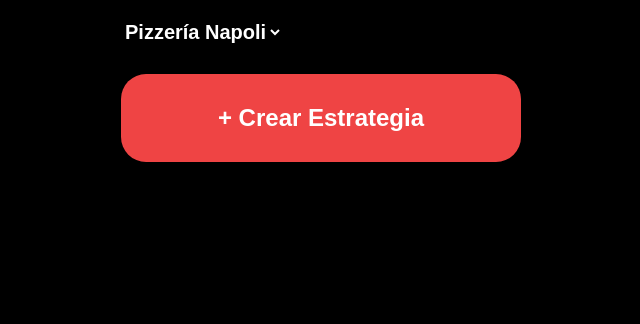
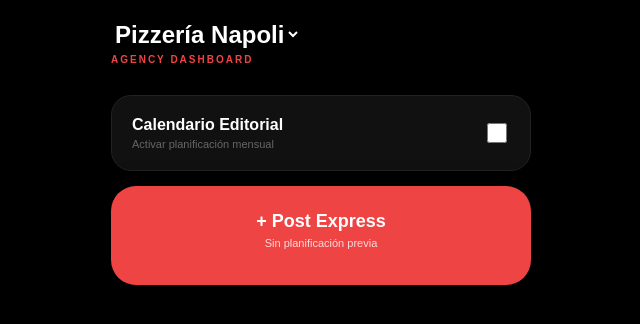
Before and after one commit to anamejiaviana/instagram-agency, a Next.js app: page / in a window 1280 px wide. Shown: the top 324 px of the page, without its empty margins (319-959 px from the left). Built offline with nearby package versions, Linux system fonts and the light colour scheme.

Commit message:
Estructura profesional de calendario y briefing

```diff
--- a/app/page.tsx
+++ b/app/page.tsx
@@ -1,88 +1,118 @@
 "use client";
 import React, { useState } from 'react';
 
-export default function AgenciaEstrategiaApp() {
+export default function AgenciaManager() {
   const [view, setView] = useState('home');
   const [activeAccount, setActiveAccount] = useState('Pizzería Napoli');
-  const [prompt, setPrompt] = useState('');
-  const [loading, setLoading] = useState(false);
-  const [uploadedImage, setUploadedImage] = useState<string | null>(null);
+  const [calendarEnabled, setCalendarEnabled] = useState(false);
+  const [briefing, setBriefing] = useState({
+    objetivo: 'Branding',
+    frecuencia: '8',
+    tono: 'Cercano',
+    idioma: 'Castellano',
+    prioridades: '',
+    mix: { producto: 40, educativo: 20, social: 20, equipo: 10, promo: 10 }
+  });
 
   const brands: any = {
-    'Pizzería Napoli': { color: '#ef4444', desc: 'Tradición italiana' },
-    'Clínica Dental': { color: '#0ea5e9', desc: 'Salud dental avanzada' }
+    'Pizzería Napoli': { color: '#ef4444', font: 'serif' },
+    'Clínica Dental': { color: '#0ea5e9', font: 'sans-serif' }
   };
 
-  const handleImageUpload = (e: any) => {
-    const file = e.target.files[0];
-    if (file) setUploadedImage(URL.createObjectURL(file));
+  const s = {
+    card: { backgroundColor: '#111', padding: '20px', borderRadius: '20px', border: '1px solid #222', marginBottom: '15px' },
+    label: { fontSize: '11px', color: '#666', textTransform: 'uppercase' as const, letterSpacing: '1px', display: 'block', marginBottom: '8px' },
+    input: { width: '100%', backgroundColor: '#000', border: '1px solid #333', borderRadius: '10px', padding: '12px', color: 'white', marginBottom: '15px', outline: 'none' }
   };
 
-  if (view === 'create') return (
-    <div style={{backgroundColor: '#000', minHeight: '100vh', padding: '20px', color: 'white', fontFamily: 'sans-serif'}}>
-      <div style={{maxWidth: '400px', margin: '0 auto'}}>
-        <button onClick={() => setView('home')} style={{background: 'none', color: '#666', border: 'none', cursor: 'pointer', marginBottom: '20px'}}>← Volver</button>
-        <h1 style={{fontSize: '24px', fontWeight: 'bold'}}>Nueva Estrategia</h1>
+  // VISTA: CONFIGURACIÓN DEL BRIEFING (Basado en tu estructura)
+  if (view === 'briefing') return (
+    <div style={{backgroundColor: '#000', minHeight: '100vh', padding: '20px', color: 'white'}}>
+      <div style={{maxWidth: '450px', margin: '0 auto'}}>
+        <button onClick={() => setView('home')} style={{color: '#666', background: 'none', border: 'none', cursor: 'pointer'}}>← Cancelar</button>
+        <h1 style={{fontSize: '24px', margin: '20px 0'}}>Briefing: Noviembre</h1>
 
-        <label style={{display: 'block', marginTop: '20px', fontSize: '12px', color: '#666'}}>1. SUBIR TU IMAGEN (OPCIONAL)</label>
-        <input type="file" onChange={handleImageUpload} style={{marginTop: '10px', fontSize: '12px'}} />
+        <div style={s.card}>
+          <label style={s.label}>Objetivo Principal</label>
+          <select style={s.input} onChange={(e) => setBriefing({...briefing, objetivo: e.target.value})}>
+            <option>Reservas / Leads</option>
+            <option>Ventas Web</option>
+            <option>Branding</option>
+            <option>Comunidad</option>
+          </select>
 
-        <label style={{display: 'block', marginTop: '20px', fontSize: '12px', color: '#666'}}>2. ¿QUÉ QUIERES COMUNICAR?</label>
-        <textarea
-          value={prompt}
-          onChange={(e) => setPrompt(e.target.value)}
-          placeholder="Ej: Promoción de limpieza dental..."
-          style={{width: '100%', height: '100px', backgroundColor: '#111', border: '1px solid #333', borderRadius: '15px', padding: '15px', color: 'white', marginTop: '10px', outline: 'none'}}
-        />
+          <label style={s.label}>Prioridades Comerciales (Evita lo genérico)</label>
+          <textarea
+            placeholder="Ej: Solo 20 unidades, citas limitadas..."
+            style={{...s.input, height: '80px'}}
+            onChange={(e) => setBriefing({...briefing, prioridades: e.target.value})}
+          />
+
+          <label style={s.label}>Frecuencia / Formatos</label>
+          <div style={{display: 'flex', gap: '10px'}}>
+            <select style={s.input}><option>8 Posts</option><option>12 Posts</option><option>16 Posts</option></select>
+            <select style={s.input}><option>4 Reels</option><option>6 Reels</option></select>
+          </div>
+
+          <label style={s.label}>Tono e Idioma</label>
+          <div style={{display: 'flex', gap: '10px'}}>
+            <select style={s.input}><option>Friendly</option><option>Premium</option><option>Directo</option></select>
+            <select style={s.input}><option>Castellano</option><option>Català</option><option>Mixto</option></select>
+          </div>
+        </div>
 
         <button
-          onClick={() => { setLoading(true); setTimeout(() => { setLoading(false); setView('result'); }, 1500); }}
-          style={{width: '100%', padding: '18px', backgroundColor: brands[activeAccount].color, border: 'none', borderRadius: '15px', color: 'white', fontWeight: 'bold', marginTop: '20px', cursor: 'pointer'}}
+          onClick={() => { setCalendarEnabled(true); setView('home'); }}
+          style={{width: '100%', padding: '18px', backgroundColor: '#fff', color: '#000', borderRadius: '15px', fontWeight: 'bold', border: 'none', cursor: 'pointer'}}
         >
-          {loading ? 'PLANIFICANDO...' : 'GENERAR POST'}
+          GENERAR CALENDARIO ESTRATÉGICO ✨
         </button>
-      </div>
-    </div>
-  );
-
-  if (view === 'result') return (
-    <div style={{backgroundColor: '#000', minHeight: '100vh', padding: '20px', color: 'white', fontFamily: 'sans-serif'}}>
-      <div style={{maxWidth: '400px', margin: '0 auto'}}>
-        <h1 style={{fontSize: '22px', fontWeight: 'bold'}}>Propuesta de Post</h1>
-
-        <div style={{width: '100%', aspectRatio: '1/1', backgroundColor: '#111', borderRadius: '20px', margin: '20px 0', overflow: 'hidden', border: '1px solid #222', display: 'flex', alignItems: 'center', justifyContent: 'center'}}>
-          {uploadedImage ? (
-            <img src={uploadedImage} style={{width: '100%', height: '100%', objectFit: 'cover'}} />
-          ) : (
-            <div style={{padding: '30px', textAlign: 'center'}}>
-              <p style={{color: brands[activeAccount].color, fontWeight: 'bold'}}>💡 IDEA VISUAL:</p>
-              <p style={{fontSize: '13px', color: '#999'}}>Muestra un plano detalle de {prompt} con iluminación natural y los colores corporativos de {activeAccount}.</p>
-            </div>
-          )}
-        </div>
-
-        <div style={{backgroundColor: '#111', padding: '20px', borderRadius: '20px', border: '1px solid #222'}}>
-          <p style={{fontSize: '14px', margin: 0, lineHeight: '1.6'}}>
-            <b>Copy Sugerido:</b><br/>
-            ¿Sabías que en {activeAccount} nos tomamos muy en serio tu satisfacción? Hoy hablamos de {prompt}. ¡Haz clic en el link de la bio! 🚀
-          </p>
-        </div>
-
-        <button onClick={() => {setView('home'); setPrompt(''); setUploadedImage(null);}} style={{width: '100%', padding: '15px', backgroundColor: '#fff', color: '#000', border: 'none', borderRadius: '15px', fontWeight: 'bold', marginTop: '20px', cursor: 'pointer'}}>GUARDAR EN CALENDARIO</button>
       </div>
     </div>
   );
 
   return (
     <div style={{backgroundColor: '#000', minHeight: '100vh', padding: '20px', color: 'white', fontFamily: 'sans-serif'}}>
-      <div style={{maxWidth: '400px', margin: '0 auto'}}>
-        <select onChange={(e) => setActiveAccount(e.target.value)} style={{background: 'none', color: '#fff', border: 'none', fontSize: '20px', fontWeight: 'bold', outline: 'none'}}>
-          <option style={{color: '#000'}}>Pizzería Napoli</option>
-          <option style={{color: '#000'}}>Clínica Dental</option>
-        </select>
-        <div onClick={() => setView('create')} style={{backgroundColor: brands[activeAccount].color, padding: '30px', borderRadius: '25px', marginTop: '30px', cursor: 'pointer', textAlign: 'center'}}>
-          <h2 style={{margin: 0}}>+ Crear Estrategia</h2>
+      <div style={{maxWidth: '420px', margin: '0 auto'}}>
+        <header style={{marginBottom: '30px'}}>
+          <select onChange={(e) => setActiveAccount(e.target.value)} style={{background: 'none', color: '#fff', border: 'none', fontSize: '24px', fontWeight: '900', outline: 'none'}}>
+            <option style={{color: '#000'}}>Pizzería Napoli</option>
+            <option style={{color: '#000'}}>Clínica Dental</option>
+          </select>
+          <p style={{fontSize: '10px', color: brands[activeAccount].color, letterSpacing: '2px', fontWeight: 'bold', marginTop: '5px'}}>AGENCY DASHBOARD</p>
+        </header>
+
+        {/* MODULO OPCIONAL DE CALENDARIO */}
+        <div style={{...s.card, border: calendarEnabled ? `1px solid ${brands[activeAccount].color}` : '1px solid #222'}}>
+          <div style={{display: 'flex', justifyContent: 'space-between', alignItems: 'center'}}>
+            <div>
+              <h3 style={{margin: 0, fontSize: '16px'}}>Calendario Editorial</h3>
+              <p style={{fontSize: '11px', color: '#666', margin: '4px 0 0 0'}}>Activar planificación mensual</p>
+            </div>
+            <input
+              type="checkbox"
+              checked={calendarEnabled}
+              onChange={() => !calendarEnabled ? setView('briefing') : setCalendarEnabled(false)}
+              style={{width: '20px', height: '20px'}}
+            />
+          </div>
+
+          {calendarEnabled && (
+            <div style={{marginTop: '20px', borderTop: '1px solid #222', paddingTop: '15px'}}>
+              <div style={{display: 'flex', justifyContent: 'space-between', fontSize: '12px', marginBottom: '10px'}}>
+                <span>Posts planificados:</span>
+                <span style={{color: brands[activeAccount].color, fontWeight: 'bold'}}>0 / {briefing.frecuencia}</span>
+              </div>
+              <button onClick={() => setView('calendar')} style={{width: '100%', padding: '10px', backgroundColor: '#222', color: '#fff', border: 'none', borderRadius: '10px', fontSize: '12px', cursor: 'pointer'}}>VER CALENDARIO COMPLETO →</button>
+            </div>
+          )}
         </div>
+
+        {/* GENERADOR NORMAL (Siempre disponible) */}
+        <section onClick={() => setView('create')} style={{backgroundColor: brands[activeAccount].color, padding: '25px', borderRadius: '25px', cursor: 'pointer', textAlign: 'center', boxShadow: '0 10px 30px rgba(0,0,0,0.5)'}}>
+          <h2 style={{margin: 0, fontSize: '18px'}}>+ Post Express</h2>
+          <p style={{fontSize: '11px', opacity: 0.8, marginTop: '5px'}}>Sin planificación previa</p>
+        </section>
       </div>
     </div>
   );
```
